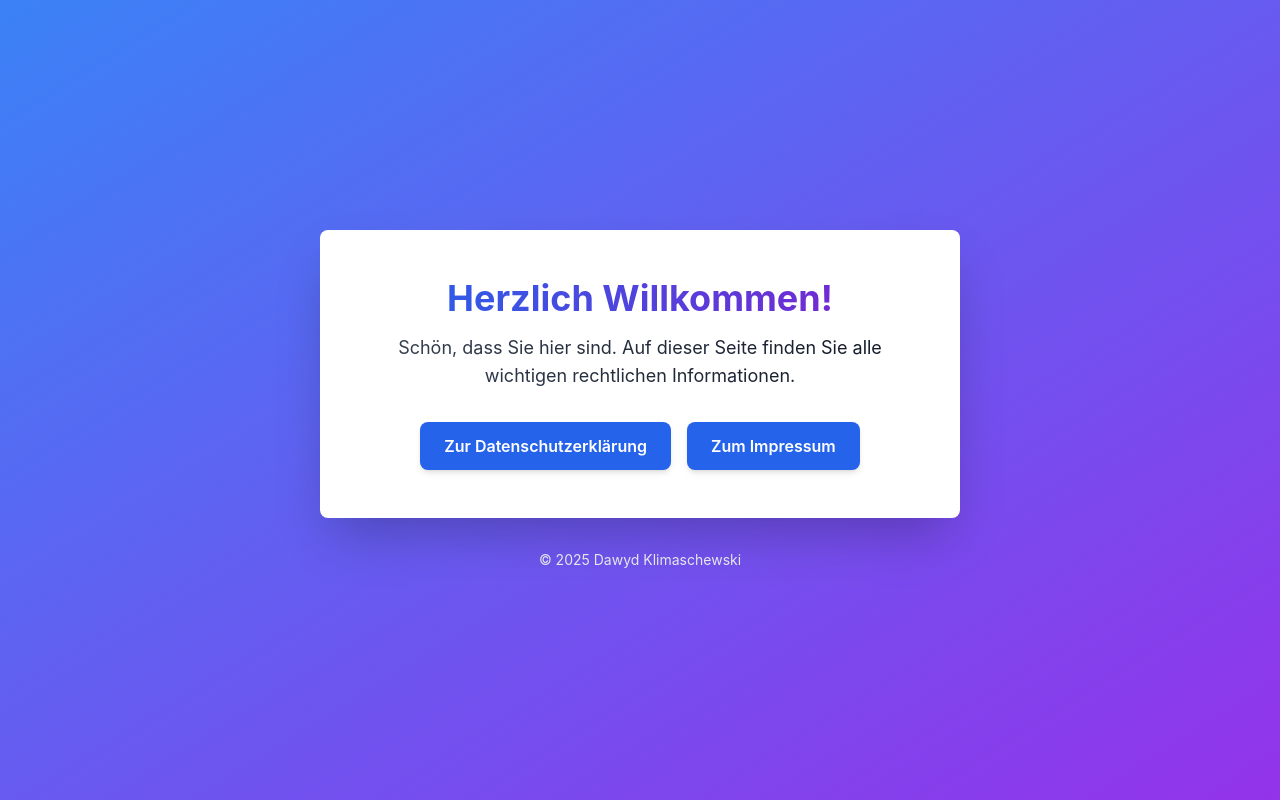
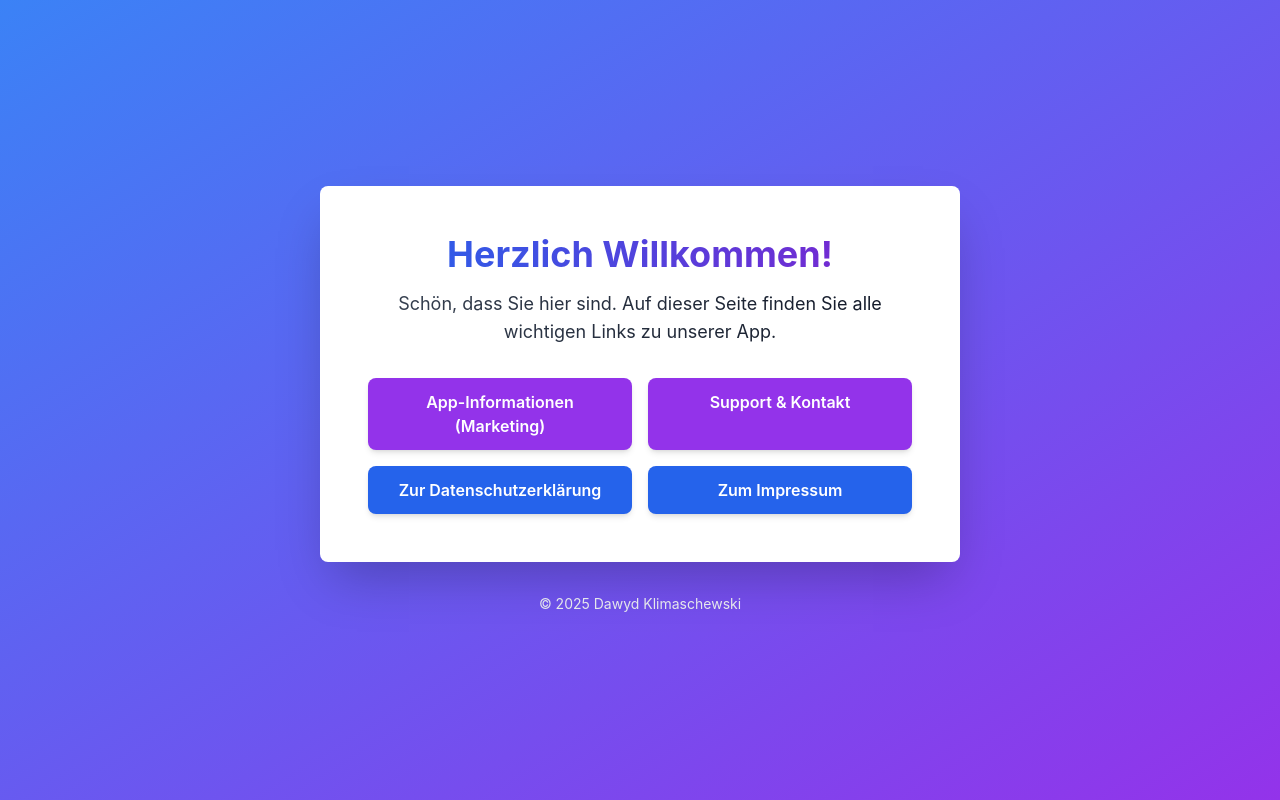
Before and after one commit to Dawyd1995/Legal-Information, a plain HTML site: page index.html in a window 1280 px wide. Drawn offline with nearby package versions, Linux system fonts and the light colour scheme.

Commit message:
Update index.html with new links and layout changes
Updated title and text content, added new links for marketing and support, and adjusted layout to a grid format.

```diff
--- a/index.html
+++ b/index.html
@@ -3,7 +3,7 @@
 <head>
     <meta charset="UTF-8">
     <meta name="viewport" content="width=device-width, initial-scale=1.0">
-    <title>Willkommen</title>
+    <title>Willkommen | NoMoreSnooze</title> <!-- Titel leicht angepasst -->
     <!-- Lädt Tailwind CSS für ein sauberes Styling -->
     <script src="https://cdn.tailwindcss.com"></script>
     <style>
@@ -23,24 +23,34 @@
             <!-- Text mit blauem/lila Gradienten -->
             <h1 class="text-4xl font-bold text-transparent bg-clip-text bg-gradient-to-r from-blue-600 to-purple-700 mb-4">Herzlich Willkommen!</h1>
 
-            <!-- Absatztext mit subtilem grauem Gradienten -->
+            <!-- *** TEXT AKTUALISIERT *** -->
             <p class="text-lg text-transparent bg-clip-text bg-gradient-to-r from-gray-700 to-gray-900 mb-8">
-                Schön, dass Sie hier sind. Auf dieser Seite finden Sie alle wichtigen rechtlichen Informationen.
+                Schön, dass Sie hier sind. Auf dieser Seite finden Sie alle wichtigen Links zu unserer App.
             </p>
 
-            <!-- Links zu den Unterseiten -->
-            <div class="flex flex-col sm:flex-row justify-center gap-4">
+            <!-- *** LAYOUT & BUTTONS AKTUALISIERT *** -->
+            <!-- Links zu den Unterseiten (jetzt als 2x2 Grid) -->
+            <div class="grid grid-cols-1 sm:grid-cols-2 justify-center gap-4">
 
-                <!-- Link 1: Blauer Button, wird beim Klicken dunkler und kleiner (Klick-Effekt) -->
+                <!-- NEUER LINK 1: Marketing -->
+                <a href="marketing.html"
+                   class="bg-purple-600 text-white font-semibold py-3 px-6 rounded-lg shadow-md hover:bg-purple-700 active:bg-purple-800 active:scale-95 transform transition duration-150 ease-in-out">
+                   App-Informationen (Marketing)
+                </a>
+
+                <!-- NEUER LINK 2: Support -->
+                <a href="support.html"
+                   class="bg-purple-600 text-white font-semibold py-3 px-6 rounded-lg shadow-md hover:bg-purple-700 active:bg-purple-800 active:scale-95 transform transition duration-150 ease-in-out">
+                   Support & Kontakt
+                </a>
+
+                <!-- Link 3: Datenschutz -->
                 <a href="Privacy-Policy.html"
                    class="bg-blue-600 text-white font-semibold py-3 px-6 rounded-lg shadow-md hover:bg-blue-700 active:bg-blue-800 active:scale-95 transform transition duration-150 ease-in-out">
                    Zur Datenschutzerklärung
                 </a>
 
-                <!--
-                  Link 2: Grauer Button, leuchtet beim Klicken blau auf.
-                  KORREKTUR: Link-Ziel ist jetzt "Legal-Notice.html".
-                -->
+                <!-- Link 4: Impressum -->
                 <a href="Legal-Notice.html"
                    class="bg-blue-600 text-white font-semibold py-3 px-6 rounded-lg shadow-md hover:bg-blue-700 active:bg-blue-800 active:scale-95 transform transition duration-150 ease-in-out">
                    Zum Impressum
@@ -48,10 +58,7 @@
             </div>
         </main>
 
-        <!--
-          Footer-Textfarbe an den dunklen Hintergrund angepasst (jetzt hell).
-          KORREKTUR: Copyright-Text aktualisiert.
-        -->
+        <!-- Footer (unverändert) -->
         <footer class="mt-8 text-gray-200 text-sm">
             <p>&copy; 2025 Dawyd Klimaschewski</p>
         </footer>
```
